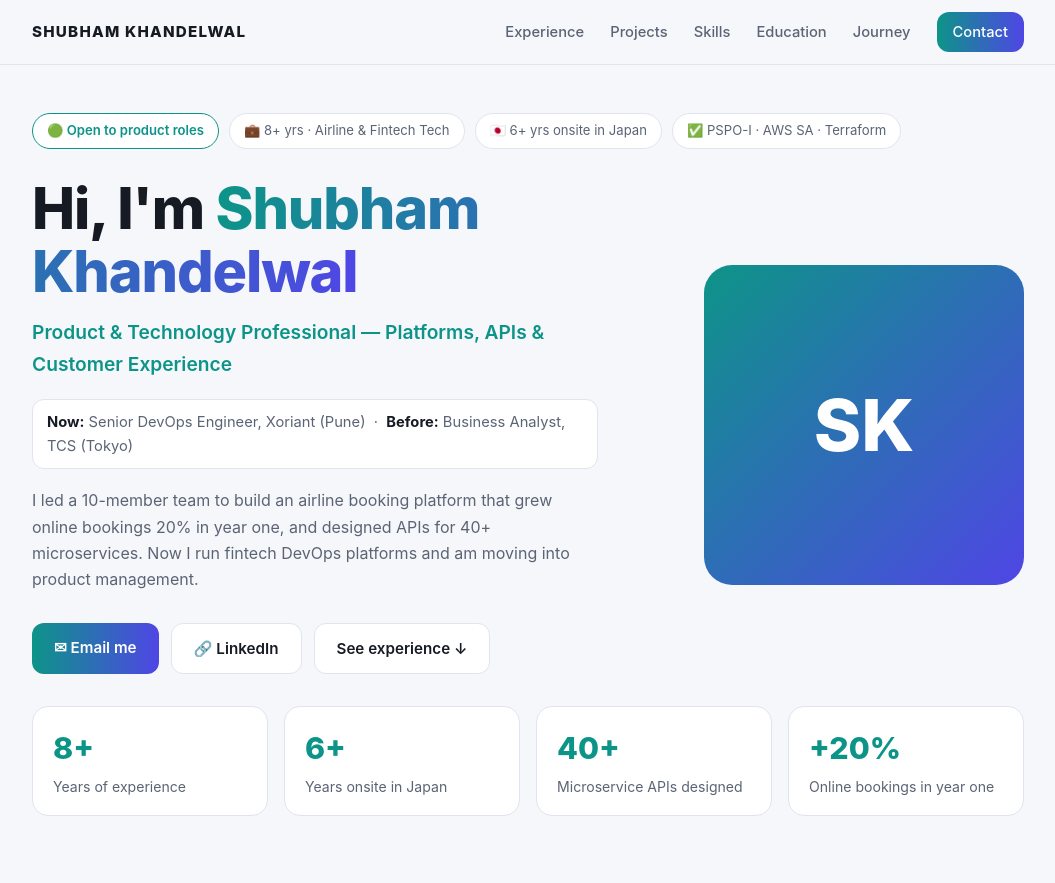
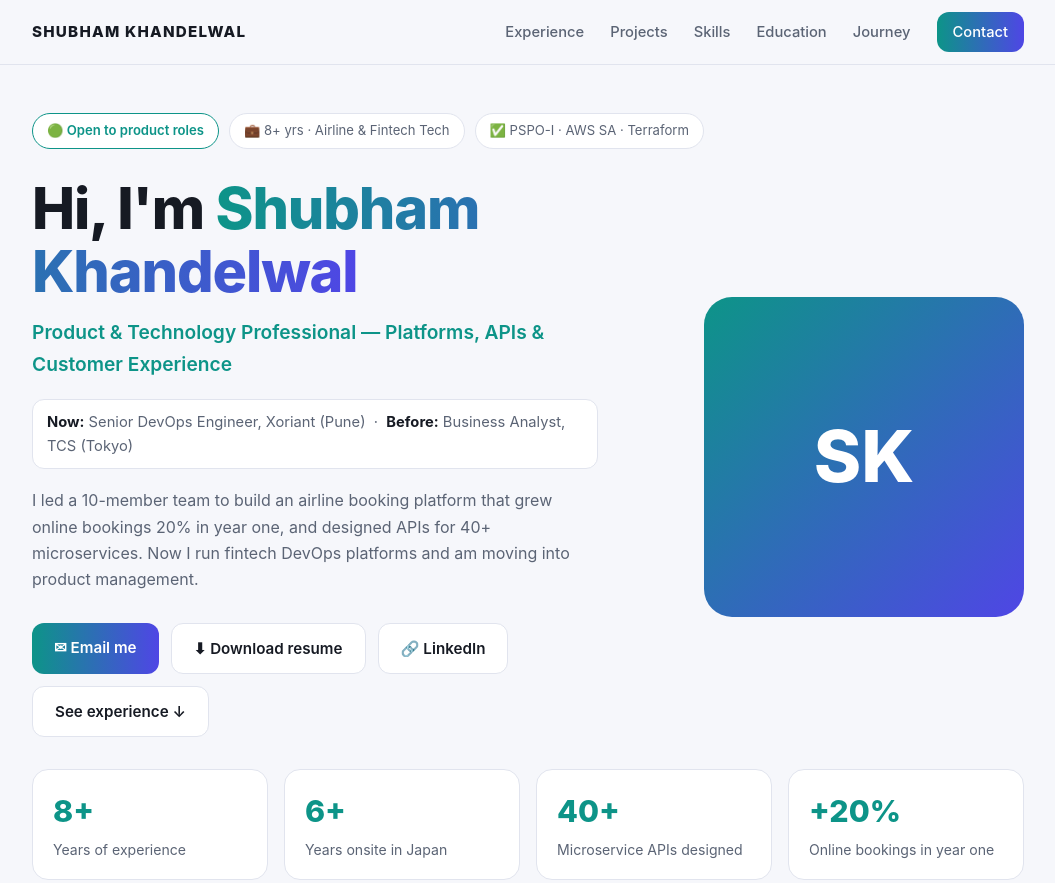
Before and after one commit to Shubha1096/portfolio, a plain HTML site: page index.html in a window 1280 px wide. Shown: the top 883 px of the page, without its empty margins (112-1167 px from the left). Drawn offline with Linux system fonts and the light colour scheme.

Commit message:
Remove Japan badge; add Download resume button
Co-Authored-By: Claude Sonnet 5.5 <noreply@anthropic.com>
Claude-Session: https://claude.ai/code/session_01QbppMKAh52ZcjsDhpDUgLd

```diff
--- a/index.html
+++ b/index.html
@@ -131,7 +131,6 @@
     <div class="badges">
       <span class="badge open">🟢 Open to product roles</span>
       <span class="badge">💼 8+ yrs · Airline &amp; Fintech Tech</span>
-      <span class="badge">🇯🇵 6+ yrs onsite in Japan</span>
       <span class="badge">✅ PSPO-I · AWS SA · Terraform</span>
     </div>
     <div class="hero-grid">
@@ -142,6 +141,7 @@
         <p class="lead">I led a 10-member team to build an airline booking platform that grew online bookings 20% in year one, and designed APIs for 40+ microservices. Now I run fintech DevOps platforms and am moving into product management.</p>
         <div class="cta">
           <a class="btn primary" href="mailto:khandelwalshubham1996@gmail.com">✉ Email me</a>
+          <a class="btn" href="resume.pdf" download="Shubham_Khandelwal_Resume.pdf">⬇ Download resume</a>
           <a class="btn" href="https://www.linkedin.com/in/srk10/" target="_blank" rel="noopener">🔗 LinkedIn</a>
           <a class="btn" href="#experience">See experience ↓</a>
         </div>
```
